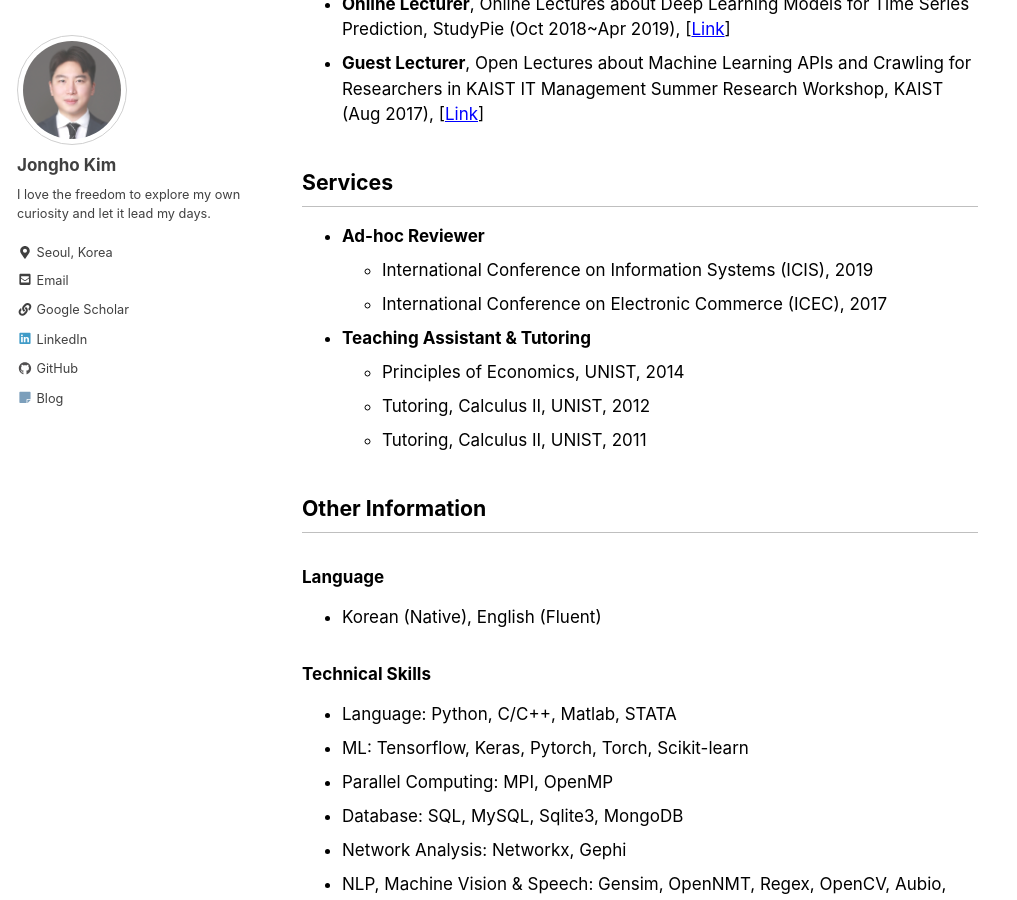
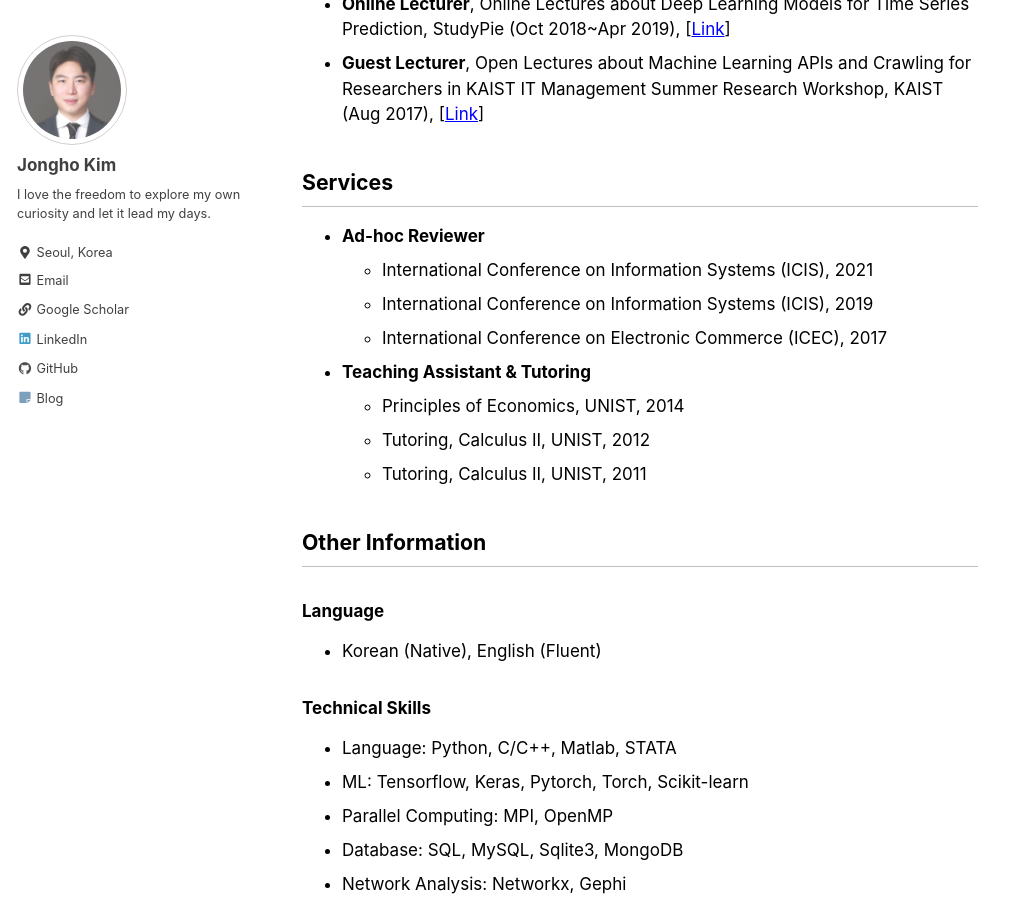
Before and after one commit to jonghkim/jonghkim.github.io, a Jekyll site: the page built from _pages/about.md, in a window 1280 px wide and 900 px high, scrolled down 2950 px. Shown: the whole window, without its empty margins (0-1017 px from the left). Built offline with Jekyll 4.4.1, drawn with Linux system fonts in a browser that asks for light colours.

Commit message:
about updated

```diff
--- a/_pages/about.md
+++ b/_pages/about.md
@@ -68,6 +68,7 @@ last_modified_at: 2021-4-15
 
 ## Services
 - **Ad-hoc Reviewer**
+    - International Conference on Information Systems (ICIS), 2021
     - International Conference on Information Systems (ICIS), 2019
     - International Conference on Electronic Commerce (ICEC), 2017
 - **Teaching Assistant & Tutoring**
```
